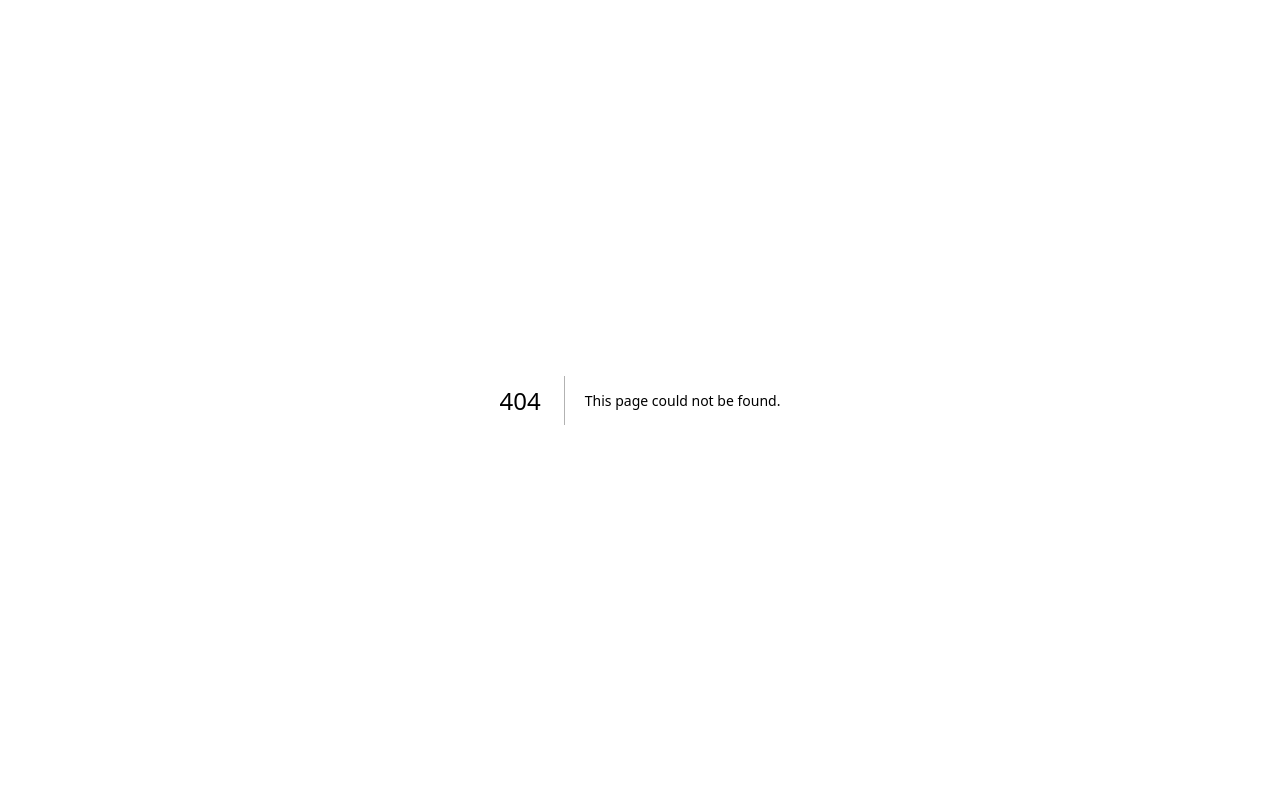
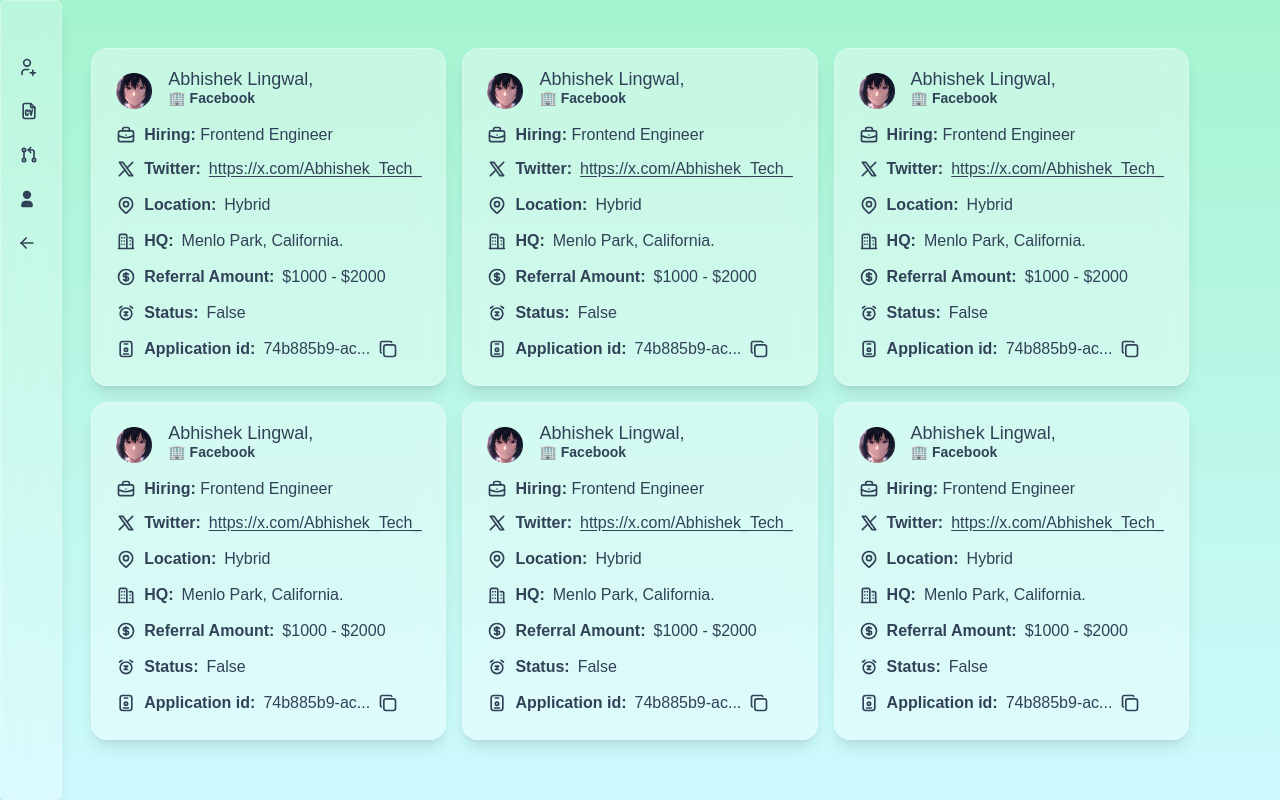
Before and after one commit to Abhishek7Tech/refhire-admin, a Next.js app: page /home/recruiters in a window 1280 px wide. Before the commit this address had no page. Built offline with nearby package versions, Linux system fonts and the light colour scheme.

Commit message:
implement recruiters application card

```diff
--- /dev/null
+++ b/app/components/cards/card.tsx
@@ -0,0 +1,189 @@
+import { cn } from "@/app/utils/utils";
+import { AnimatePresence, motion } from "motion/react";
+
+import { useState } from "react";
+import Image from "next/image";
+import Mikasa from "@/public/mikasa.png";
+import {
+  IconAlarmSnooze,
+  IconBrandX,
+  IconBrandXFilled,
+  IconBriefcase,
+  IconBriefcaseFilled,
+  IconBuildings,
+  IconCoin,
+  IconCopy,
+  IconIdBadge,
+  IconMapPin,
+  IconMapPinFilled,
+} from "@tabler/icons-react";
+import Link from "next/link";
+export const HoverEffect = ({
+  items,
+  className,
+}: {
+  items: {
+    title: string;
+    description: string;
+    link: string;
+  }[];
+  className?: string;
+}) => {
+  let [hoveredIndex, setHoveredIndex] = useState<number | null>(null);
+
+  return (
+    <div
+      className={cn(
+        "grid grid-cols-1 md:grid-cols-2  lg:grid-cols-3  py-10",
+        className
+      )}
+    >
+      {items.map((item, idx) => (
+        <div
+          //   href={item?.link}
+          key={item?.link}
+          className="relative group  block p-2 h-full w-full"
+          onMouseEnter={() => setHoveredIndex(idx)}
+          onMouseLeave={() => setHoveredIndex(null)}
+        >
+          <AnimatePresence>
+            {hoveredIndex === idx && (
+              <motion.span
+                className="absolute inset-0 h-full w-full bg-neutral-200 dark:bg-white/[0.3] block  rounded-3xl"
+                layoutId="hoverBackground"
+                initial={{ opacity: 0 }}
+                animate={{
+                  opacity: 1,
+                  transition: { duration: 0.15 },
+                }}
+                exit={{
+                  opacity: 0,
+                  transition: { duration: 0.15, delay: 0.2 },
+                }}
+              />
+            )}
+          </AnimatePresence>
+          <Card>
+            <div className="flex gap-4 items-center cursor-pointer">
+              <Image src={Mikasa} alt="user avatar" height={36} width={36} />
+              <div className="flex flex-col gap-1">
+                <h3 className="text-slate-700 leading-2.5 font-medium font-mukta text-lg">
+                  Abhishek Lingwal,
+                </h3>
+                <Link
+                  className="text-slate-700 font-semibold text-sm"
+                  target="_blank"
+                  href={"#"}
+                >
+                  🏢 Facebook
+                </Link>
+              </div>
+            </div>
+
+            <div className="mt-4 flex flex-col gap-3">
+              <div className="flex items-center gap-2">
+                <IconBriefcase className="h-5 w-5 shrink-0 text-slate-700" />{" "}
+                <h4 className="text-slate-700 font-mukta text-base leading-2.5 font-semibold">
+                  Hiring:{" "}
+                  <span className="font-medium ">Frontend Engineer</span>
+                </h4>
+              </div>
+              <div className="flex items-center gap-2">
+                <IconBrandX className="h-5 w-5 shrink-0 text-slate-700" />{" "}
+                <span className="text-slate-700 font-mukta text-base font-semibold">
+                  Twitter:
+                </span>
+                <Link
+                  target="_blank"
+                  href={"https://x.com/Abhishek_Tech_"}
+                  className="text-slate-700 font-mukta text-base font-medium underline underline-offset-2"
+                >
+                  https://x.com/Abhishek_Tech_
+                </Link>
+              </div>
+
+              <div className="flex items-center gap-2">
+                <IconMapPin className="h-5 w-5 shrink-0 text-slate-700" />
+                <span className="text-slate-700 font-mukta text-base font-semibold">
+                  Location:
+                </span>
+                <span className="font-medium text-slate-700 font-mukta text-base">
+                  Hybrid
+                </span>
+              </div>
+
+              <div className="flex items-center gap-2">
+                <IconBuildings className="h-5 w-5 shrink-0 text-slate-700" />
+                <span className="text-slate-700 font-mukta text-base font-semibold">
+                  HQ:
+                </span>
+                <span className="font-medium text-slate-700 font-mukta text-base">
+                  Menlo Park, California.
+                </span>
+              </div>
+
+              <div className="flex items-center gap-2">
+                <IconCoin className="h-5 w-5 shrink-0 text-slate-700" />
+                <span className="text-slate-700 font-mukta text-base font-semibold">
+                  Referral Amount:
+                </span>
+                <span className="font-medium text-slate-700 font-mukta text-base">
+                  $1000 - $2000
+                </span>
+              </div>
+
+              <div className="flex items-center gap-2">
+                <IconAlarmSnooze className="h-5 w-5 shrink-0 text-slate-700" />
+                <span className="text-slate-700 font-mukta text-base font-semibold">
+                  Status:
+                </span>
+                <span className="font-medium text-slate-700 font-mukta text-base">
+                  False
+                </span>
+              </div>
+              <div className="flex justify-between">
+                <div className="flex items-center gap-2">
+                  <IconIdBadge className="h-5 w-5 shrink-0 text-slate-700" />
+                  <span className="text-slate-700 font-mukta text-base font-semibold">
+                    Application id:
+                  </span>
+                  <span className="font-medium text-slate-700 font-mukta text-base">
+                    74b885b9-ac...
+                  </span>
+                  <motion.button
+                    animate={{ scale: 1 }}
+                    whileHover={{ scale: 1.2 }}
+                    className="cursor-pointer"
+                  >
+                    <IconCopy className="h-5 w-5 shrink-0 text-slate-700" />
+                  </motion.button>
+                </div>
+              </div>
+            </div>
+          </Card>
+        </div>
+      ))}
+    </div>
+  );
+};
+
+export const Card = ({
+  className,
+  children,
+}: {
+  className?: string;
+  children: React.ReactNode;
+}) => {
+  return (
+    <div
+      className={cn(
+        "rounded-2xl h-full w-full p-2 overflow-hidden bg-white/35 border border-white/30 shadow-lg backdrop-blur-md  group-hover:border-green-300 relative z-20",
+        className
+      )}
+    >
+      <div className="relative z-50">
+        <div className="p-4">{children}</div>
+      </div>
+    </div>
+  );
+};
--- /dev/null
+++ b/app/home/recruiters/page.tsx
@@ -0,0 +1,6 @@
+
+import { Recruiters } from "@/app/ui/recruiters/recruiter";
+
+export default function Page() {
+  return <Recruiters />;
+}
--- a/app/home/resume/actions.ts
+++ b/app/home/resume/actions.ts
@@ -1,5 +1,5 @@
 "use server";
-import { generateAvatar } from "@/app/utils/add-avatars/avatar";
+import { generateAvatar } from "@/app/utils/avatars/avatar";
 import { createClient } from "@/app/utils/supabase/server";
 import { error } from "console";
 import { pre } from "motion/react-client";
--- a/app/ui/admin-menu/menu.tsx
+++ b/app/ui/admin-menu/menu.tsx
@@ -27,6 +27,11 @@
       label: "Resumes",
       href: "home/cv",
       icon: <IconFileCv className="h-5 w-6 shrink-0 text-slate-700 " />,
+    },
+    {
+      label: "Recruiters",
+      href: "home/recruiters",
+      icon: <IconGitPullRequest className="h-5 w-6 shrink-0 text-slate-700 " />,
     },
     {
       label: "Dashboard",
--- /dev/null
+++ b/app/ui/recruiters/recruiter.tsx
@@ -0,0 +1,48 @@
+"use client";
+import { HoverEffect } from "@/app/components/cards/card";
+export function Recruiters() {
+  return (
+    <div className="max-w-8xl z-0 mx-auto px-8">
+      <HoverEffect items={projects} />
+    </div>
+  );
+}
+
+export const projects = [
+  {
+    title: "Stripe",
+    description:
+      "A technology company that builds economic infrastructure for the internet.",
+    link: "https://stripe.com",
+  },
+  {
+    title: "Netflix",
+    description:
+      "A streaming service that offers a wide variety of award-winning TV shows, movies, anime, documentaries, and more on thousands of internet-connected devices.",
+    link: "https://netflix.com",
+  },
+  {
+    title: "Google",
+    description:
+      "A multinational technology company that specializes in Internet-related services and products.",
+    link: "https://google.com",
+  },
+  {
+    title: "Meta",
+    description:
+      "A technology company that focuses on building products that advance Facebook's mission of bringing the world closer together.",
+    link: "https://meta.com",
+  },
+  {
+    title: "Amazon",
+    description:
+      "A multinational technology company focusing on e-commerce, cloud computing, digital streaming, and artificial intelligence.",
+    link: "https://amazon.com",
+  },
+  {
+    title: "Microsoft",
+    description:
+      "A multinational technology company that develops, manufactures, licenses, supports, and sells computer software, consumer electronics, personal computers, and related services.",
+    link: "https://microsoft.com",
+  },
+];
```
Also changed, not shown: app/utils/avatars/avatar.ts (renamed from app/utils/add-avatars/avatar.ts), public/mikasa.png (added).
